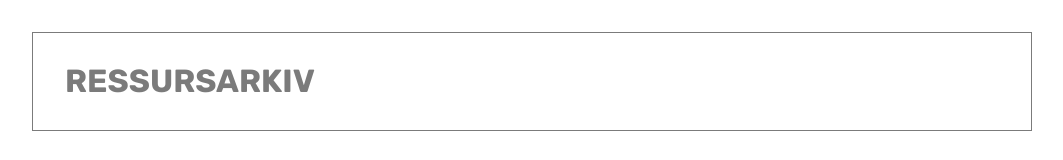
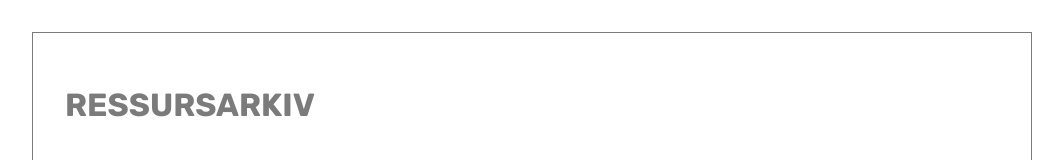
Before and after one commit to HippedFever/uin23ak2_resource_layout_CHRISTENSEN, a plain HTML site: page index.html in a window 1280 px wide. Shown: the top 160 px of the page, without its empty margins (108-1171 px from the left). Drawn offline with Linux system fonts and the light colour scheme.

Commit message:
updated CSS

```diff
--- a/stylesheet.css
+++ b/stylesheet.css
@@ -3,7 +3,7 @@
 :root {
     --grey: #7b7b7b;
     --aqua: #25dfe6;
-    --backgroundbutton: #dbdbdb;
+    --backgroundbutton: #f6f2f2;
 }
 
 body {
@@ -39,8 +39,8 @@ header {
     border: 1px solid var(--grey);
     margin-top: 2rem;
     margin-bottom: 2rem;
-    padding-top: .5rem;
-    padding-bottom: .5rem;
+    padding-top: 2rem;
+    padding-bottom: 2rem;
 }
 
 article {
```
